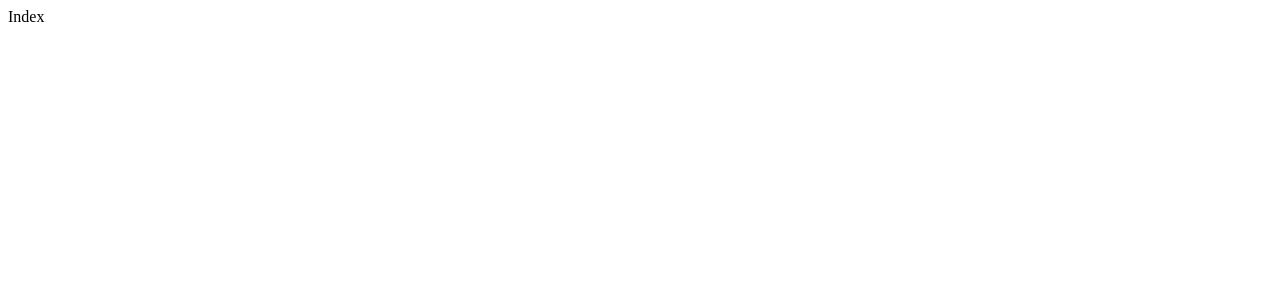
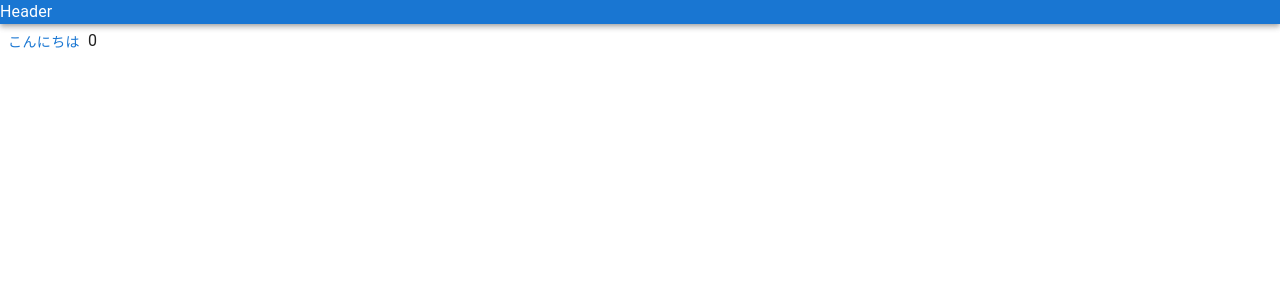
Before and after one commit to Segu-g/Segu-g.github.io, a React app: page / in a window 1280 px wide. Shown: the top 300 px of the page. Built offline with nearby package versions, Linux system fonts and the light colour scheme.

Commit message:
Improve development environments (#3)
* add mui5

* add Mui

* production build

* config HMR

* add dev

```diff
--- a/src/App.tsx
+++ b/src/App.tsx
@@ -1,13 +1,20 @@
 import React from "react";
 import { BrowserRouter, Routes, Route } from "react-router-dom";
+import CssBaseline from "@mui/material/CssBaseline";
+import { createTheme, ThemeProvider } from "@mui/material/styles";
 
 import Index from "./pages/Index";
 import NotFound from "./pages/NotFound";
 
+const theme = createTheme({});
+
 const App: React.FC = () => <BrowserRouter>
-    <Routes>
-        <Route path="/" element={<Index />} />
-        <Route path="*" element={<NotFound />} />
-    </Routes>
+    <ThemeProvider theme={theme}>
+        <CssBaseline />
+        <Routes>
+            <Route path="/" element={<Index />} />
+            <Route path="*" element={<NotFound />} />
+        </Routes>
+    </ThemeProvider>
 </BrowserRouter>;
 export default App;
--- /dev/null
+++ b/src/components/Header.tsx
@@ -0,0 +1,11 @@
+import React from "react";
+
+import AppBar from "@mui/material/AppBar";
+
+const Header = () => (<header>
+    <AppBar position="sticky">
+        Header
+    </AppBar>
+</header>);
+
+export default Header;
--- a/src/pages/Index.tsx
+++ b/src/pages/Index.tsx
@@ -1,8 +1,15 @@
-import React from "react";
+import React, { useState } from "react";
+
+import Header from "@/components/Header";
+
+import Button from "@mui/material/Button";
 
 const Index: React.FC = () => {
+    const [count, setCount] = useState(0);
     return <div>
-        Index
+        <Header />
+        <Button onClick={()=>setCount(count + 1)}>こんにちは</Button>
+        {count}
     </div>;
 };
 export default Index;
--- a/webpack.config.js
+++ b/webpack.config.js
@@ -1,5 +1,13 @@
+/* eslint-disable */
+
 const path = require("path");
+const webpack = require("webpack");
+
 const CopyPlugin = require("copy-webpack-plugin");
+const ReactRefreshWebpackPlugin = require("@pmmmwh/react-refresh-webpack-plugin");
+const ReactRefreshTypeScript = require("react-refresh-typescript");
+
+const isDevelopment = process.env.NODE_ENV !== "production";
 
 module.exports = {
     entry: {
@@ -10,18 +18,35 @@ module.exports = {
         filename: "[name].bundle.js"
     },
     devtool: "source-map",
+    devServer: {
+        hot: true,
+        host: "localhost",
+        port: 8082,
+    },
     module: {
         rules: [
             {
                 test: /\.(ts|tsx|js|jsx)$/,
-                use: "ts-loader",
+                use: {
+                    loader: "ts-loader",
+                    options: {
+                        getCustomTransformers: () => ({
+                            before: [isDevelopment && ReactRefreshTypeScript()].filter(Boolean),
+                        }),
+                        transpileOnly: true,
+                        configFile: path.resolve(__dirname, "tsconfig.json"),
+                    },
+                },
             }
         ]
     },
     resolve: {
         extensions: [
             ".ts", ".tsx", ".js", ".jsx"
-        ]
+        ],
+        alias: {
+            "@": path.resolve(__dirname, "src"),
+        }
     },
     optimization: {
      splitChunks: {
@@ -29,10 +54,12 @@ module.exports = {
      },
    },
     plugins: [
+        isDevelopment && new webpack.HotModuleReplacementPlugin(),
+        isDevelopment && new ReactRefreshWebpackPlugin(),
         new CopyPlugin({
             patterns: [
                 { from: "public", to: "." },
             ],
         }),
-    ],
+    ].filter(Boolean),
 };
```
Also changed, not shown: package.json (+13 -1 lines), tsconfig.json (+13 -6 lines), 4 other files (tests, documents, lock files or other folders).
